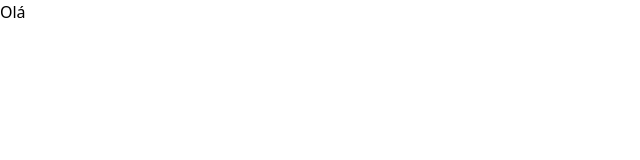
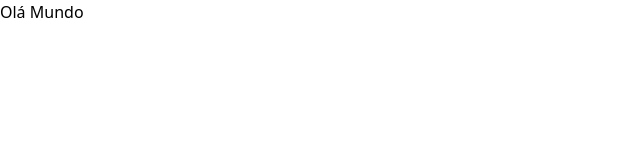
Before and after one commit to natimathias/ProjetoBiblioteca_Frontend_2025, a React (Vite) app: page / in a window 1280 px wide. Shown: the top 160 px of the page, without its empty margins (0-640 px from the left). Built offline with nearby package versions, Linux system fonts and the light colour scheme.

Commit message:
Atualização

```diff
--- a/src/Principal.jsx
+++ b/src/Principal.jsx
@@ -1,5 +1,5 @@
 export default function Principal() {
     return (
-        <h1>Olá</h1>
+        <h1>Olá Mundo</h1>
     )
 }
```
